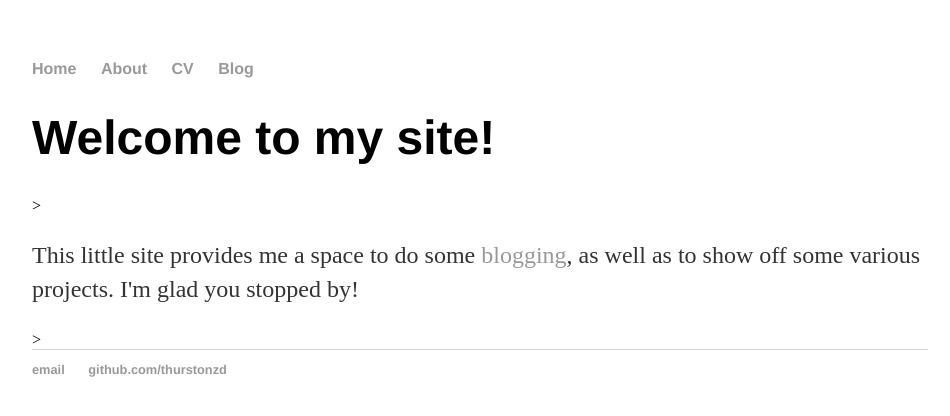
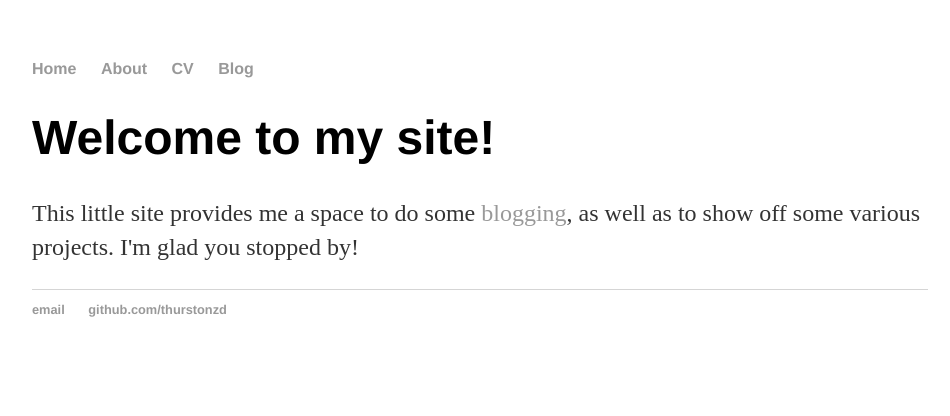
Before and after one commit to thurstonzd/thurstonzd.github.io, a Jekyll site: the page built from index.html, in a window 1280 px wide. Shown: the top 416 px of the page, without its empty margins (160-1110 px from the left). Built offline with Jekyll 4.4.1, drawn with Linux system fonts in a browser that asks for light colours.

Commit message:
fixed unmatched braces

```diff
--- a/index.html
+++ b/index.html
@@ -3,9 +3,9 @@ layout : default
 title : Zack Thurston, Business Analyst and Dad
 ---
 <div class="blurb">
-    <h1>Welcome to my site!</h1>>
+    <h1>Welcome to my site!</h1>
 
     <p>This little site provides me a space to do some <a href="/blog">blogging</a>,
         as well as to show off some various projects. I'm glad you stopped by!
-    </p>>
+    </p>
 </div>
```
